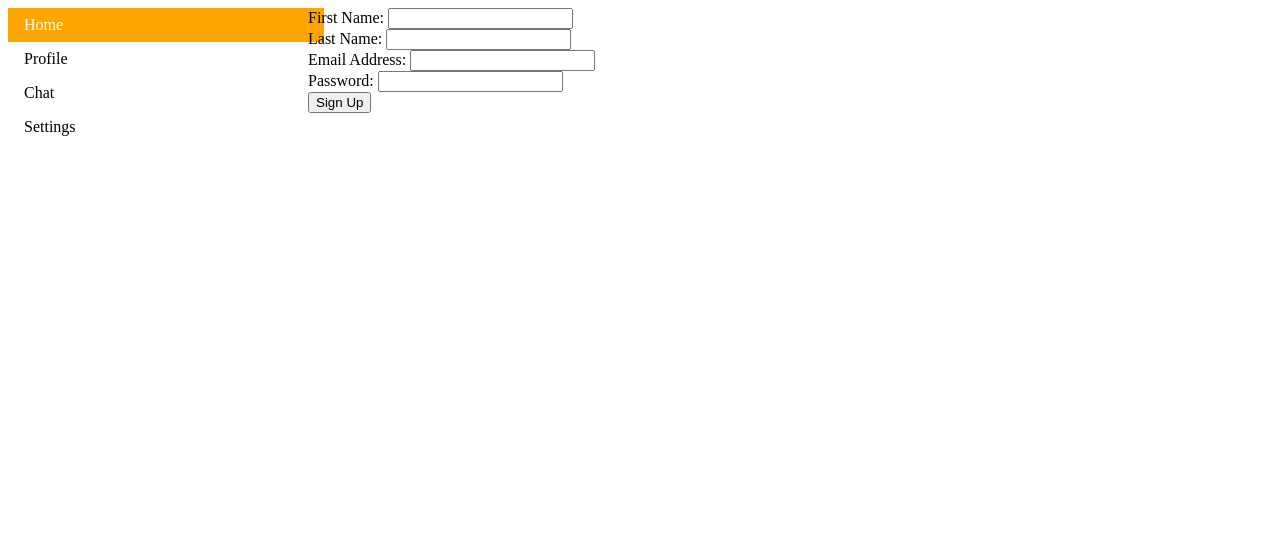
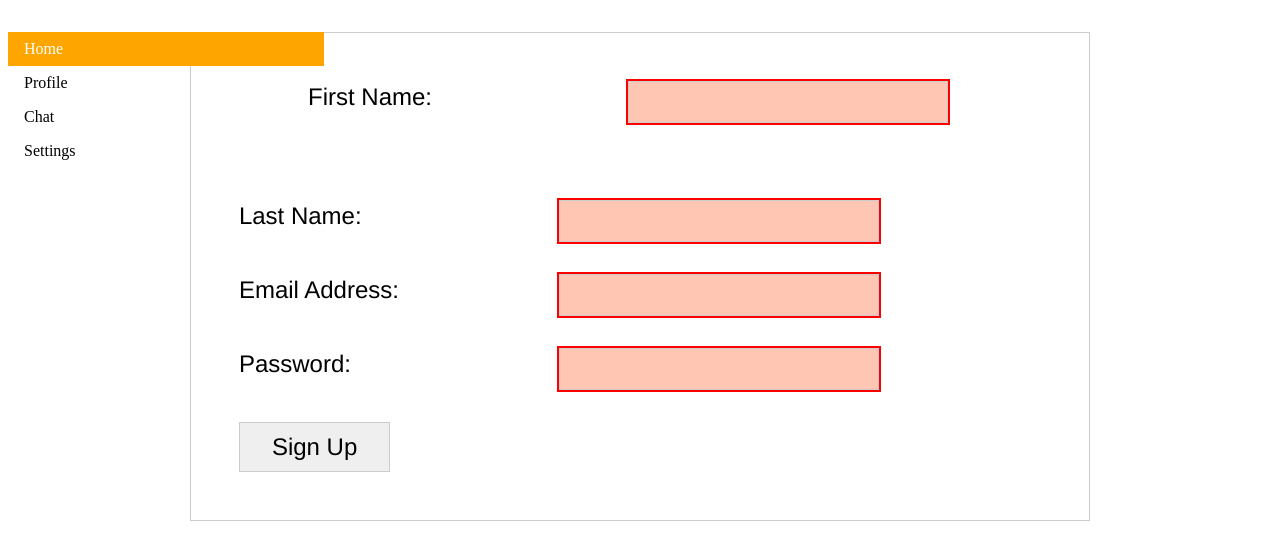
Before and after one commit to Timpan5/A4, a plain HTML site: page Mockup/signup.html in a window 1280 px wide. Drawn offline with Linux system fonts and the light colour scheme.

Commit message:
Modified style.css

```diff
--- a/Mockup/assets/css/style.css
+++ b/Mockup/assets/css/style.css
@@ -123,5 +123,69 @@ div#chat.dis{
   display:inline-block;
 }
 
+form {
+    border: 1px solid #ccc;
+    padding: 2rem;
+    margin: 2rem auto;
+    width: 66%;
+}
+
+div.form_element{
+    margin: 1rem;
+}
+
+label, input{
+    font: 400 18pt/24pt "DINPro", "Helvetica", sans-serif;
+}
+
+input {
+    border: 1px solid #ccc;
+    padding: 0.25rem;
+}
+
+label {
+    cursor: pointer;
+    display: block;
+    margin: 2rem 0;
+}
+label:first-child {
+    margin-top: 0;
+}
+label:after {
+    clear: both;
+    display: table;
+    content: " ";
+}
+
+label span.label {
+    float: left;
+    display: block;
+    width: 20rem;
+}
+
+label input {
+    float: left;
+}
+
+input[type="submit"],
+input[type="reset"] {
+    cursor: pointer;
+    padding: 0.5rem 2rem;
+    /*margin-left: 10rem;*/
+}
+input[type="submit"]:hover,
+input[type="reset"]:hover {
+    background-color: #f3f3f3;
+}
+input[type="submit"]:active,
+input[type="reset"]:active {
+    border-color: #999;
+    background-color: #ccc;
+}
+
+input:invalid {
+  outline: 2px solid red;
+  background-color: #FFC6B3;
+}
 
 </style>
```
